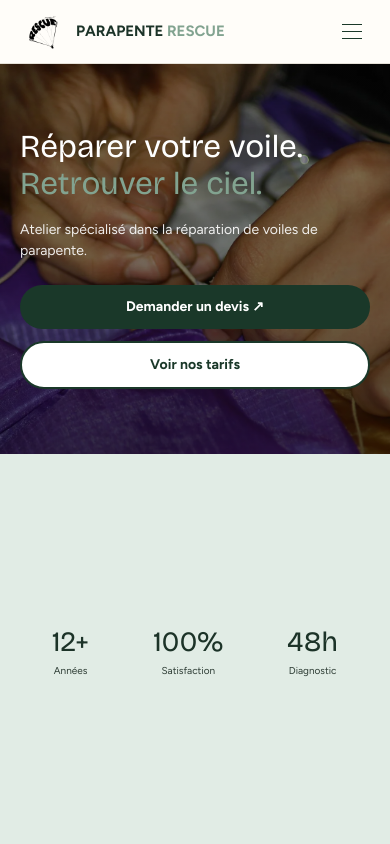
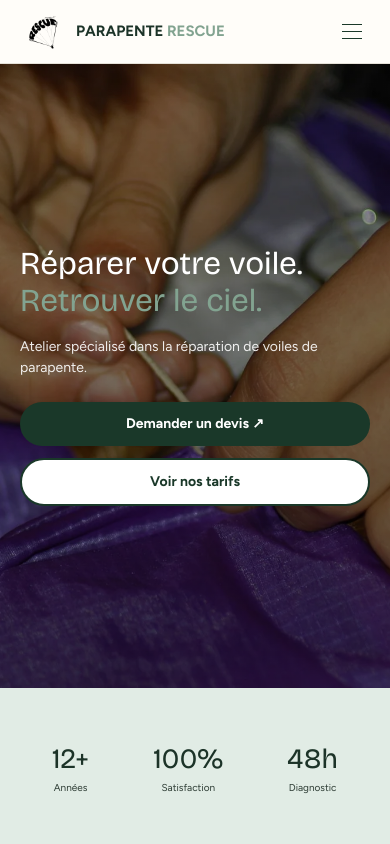
Before and after one commit to clementsbt/Parapente-rescue, a Next.js app: page / in a window 390 px wide. Shown: the top 844 px of the page. Built offline with nearby package versions, Linux system fonts and the light colour scheme.

Commit message:
Mobile hero: 80% image, 20% stats

```diff
--- a/src/app/page.tsx
+++ b/src/app/page.tsx
@@ -27,7 +27,7 @@ export default function Home() {
       {/* Mobile Hero */}
       <section className="lg:hidden h-screen flex flex-col pt-[64px]">
         {/* Image Hero */}
-        <div className="relative h-1/2 w-full">
+        <div className="relative h-4/5 w-full">
           <Image
             src={IMG.hero}
             alt="Parapente dans les Alpes"
@@ -64,7 +64,7 @@ export default function Home() {
         </div>
 
         {/* Stats */}
-        <div className="flex-1 flex items-center justify-around px-5 w-full" style={{ background: "#e1ece5" }}>
+        <div className="h-1/5 flex items-center justify-around px-5 w-full" style={{ background: "#e1ece5" }}>
           {[
             { val: "12+", label: "Années" },
             { val: "100%", label: "Satisfaction" },
```
